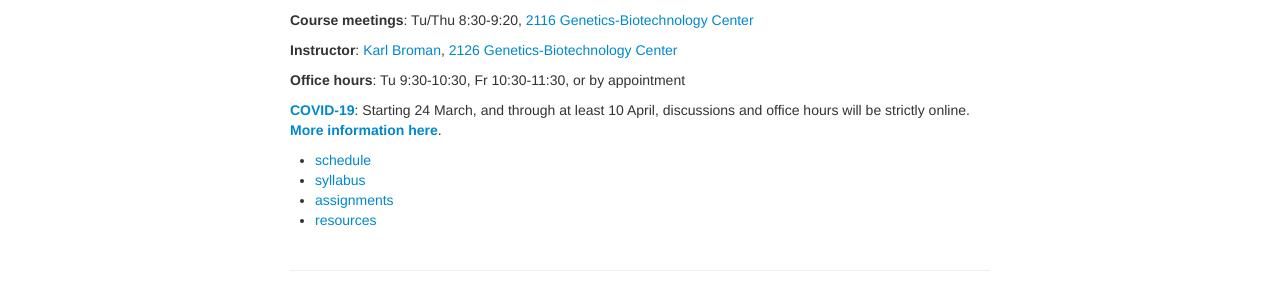
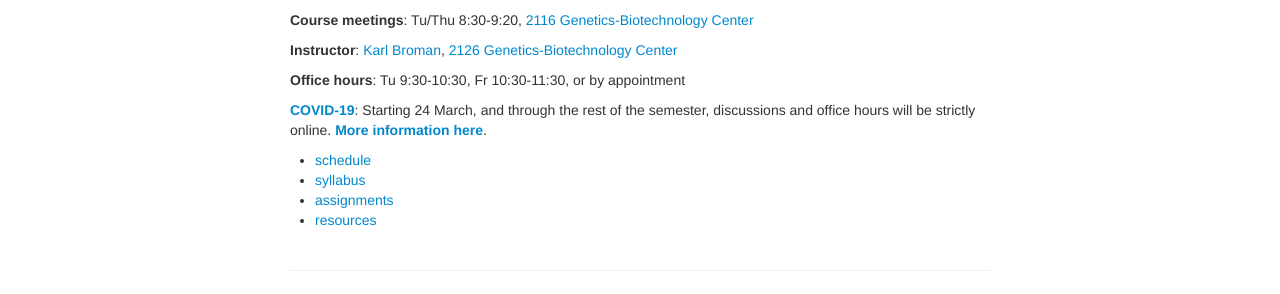
Before and after one commit to kbroman/BMI882_spring2023, a Jekyll site: the page built from index.md, in a window 1280 px wide. Shown: the part 332-626 px from the top of the page. Built offline with Jekyll 4.4.1, drawn with Linux system fonts in a browser that asks for light colours.

Commit message:
online business now through the rest of the semester

```diff
--- a/index.md
+++ b/index.md
@@ -28,7 +28,7 @@ biomedical data.
 
 **Office hours**: Tu 9:30-10:30, Fr 10:30-11:30, or by appointment
 
-**[COVID-19](https://covid19.wisc.edu)**: Starting 24 March, and through at least 10 April,
+**[COVID-19](https://covid19.wisc.edu)**: Starting 24 March, and through the rest of the semester,
 discussions and office hours will be strictly online. [**More information here**](online.html).
 
 - [schedule](schedule.html)
```
Also changed, not shown: online.md (+1 -1 lines), schedule.md (+1 -1 lines).
